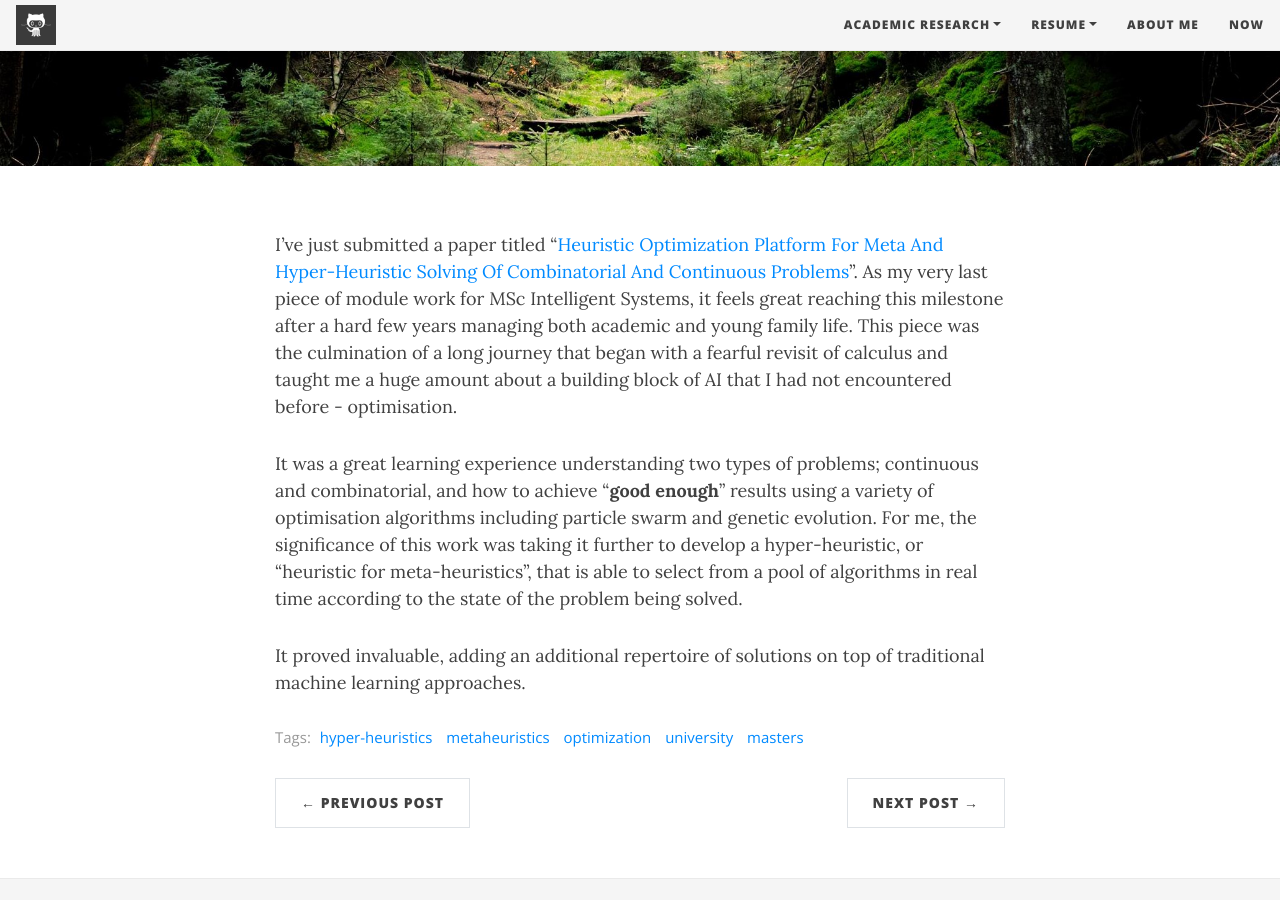
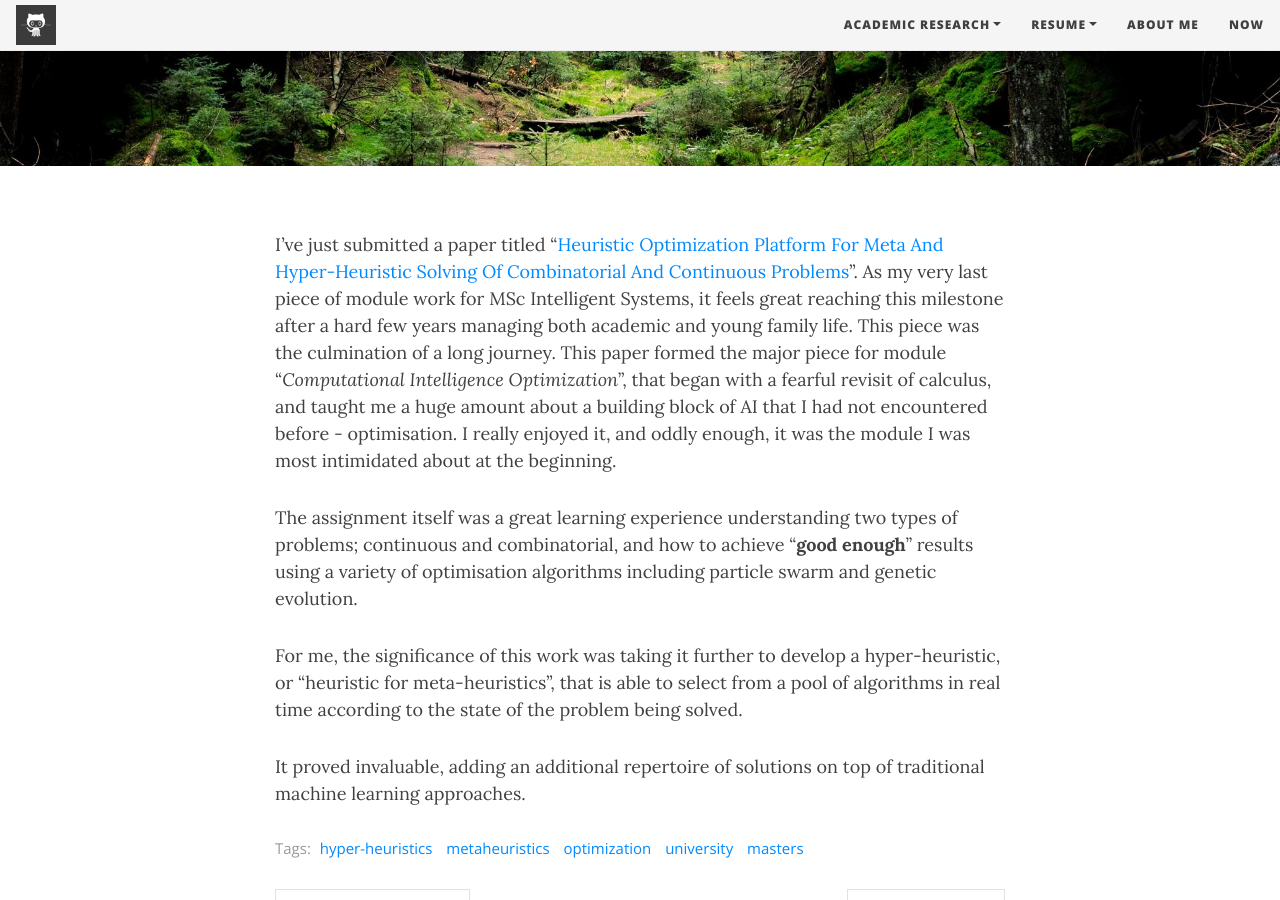
Before and after one commit to corticalstack/corticalstack.github.io, a Jekyll site: the page built from _posts/2020-05-21-hop.md, in a window 1280 px wide and 900 px high, scrolled down 422 px. Built offline with Jekyll 4.4.1, drawn with Linux system fonts in a browser that asks for light colours; nearby versions of some CDN libraries.

Commit message:
Initial wip

```diff
--- a/_posts/2020-05-21-hop.md
+++ b/_posts/2020-05-21-hop.md
@@ -7,10 +7,17 @@ tags: [hyper-heuristics, metaheuristics, optimization, university, masters, ]
 ---
 
 I've just submitted a paper titled "[Heuristic Optimization Platform For Meta And Hyper-Heuristic Solving Of Combinatorial And Continuous Problems](https://docs.google.com/viewer?url=https://github.com/corticalstack/corticalstack.github.io/raw/master/docs/cio/Heuristic Optimization Platform.pdf)".
-As my very last piece of module work for MSc Intelligent Systems, it feels great reaching this milestone after a hard few years managing both academic and young family life.
-This piece was the culmination of a long journey that began with a fearful revisit of calculus and taught me a huge amount about a building block of AI that I had not encountered before - optimisation.
+As my very last piece of module work for MSc Intelligent Systems, it feels great reaching this milestone after a hard few
+years managing both academic and young family life. This piece was the culmination of a long journey. This paper formed
+ the major piece for module "*Computational Intelligence Optimization*", that began with a fearful revisit of calculus,
+ and taught me a huge amount about a building block of AI that I had not encountered before - optimisation. I really enjoyed
+ it, and oddly enough, it was the module I was most intimidated about at the beginning.
 
-It was a great learning experience understanding two types of problems; continuous and combinatorial, and how to achieve "**good enough**" results using a variety of optimisation algorithms including particle swarm and genetic evolution.
-For me, the significance of this work was taking it further to develop a hyper-heuristic, or "heuristic for meta-heuristics", that is able to select from a pool of algorithms in real time according to the state of the problem being solved.
+The assignment itself was a great learning experience understanding two types of problems; continuous and combinatorial,
+and how to achieve "**good enough**" results using a variety of optimisation algorithms including particle swarm and
+genetic evolution.
+
+For me, the significance of this work was taking it further to develop a hyper-heuristic, or "heuristic for meta-heuristics",
+that is able to select from a pool of algorithms in real time according to the state of the problem being solved.
 
 It proved invaluable, adding an additional repertoire of solutions on top of traditional machine learning approaches.
```
Also changed, not shown: _posts/2020-02-07-fuzzy-logic-to-be-published.md (+2 -2 lines).
